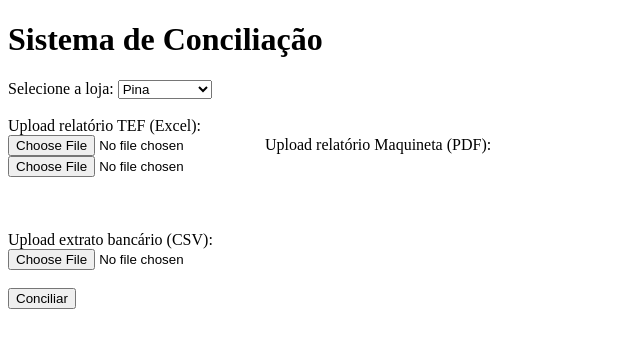
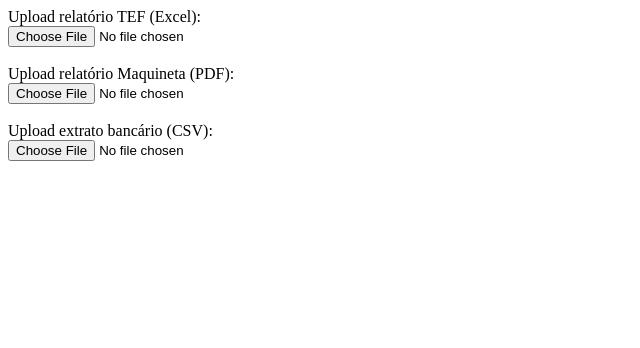
Before and after one commit to diplomatapina/conciliador-cartoes, a Flask app: page / in a window 1280 px wide. Shown: the top 348 px of the page, without its empty margins (0-640 px from the left). Run offline with Flask 3, Linux system fonts and the light colour scheme.

Commit message:
Update index.html

```diff
--- a/templates/index.html
+++ b/templates/index.html
@@ -1,43 +1,9 @@
-<!DOCTYPE html>
-
-<html>
-
-<head>
-<title>Conciliação de Cartões</title>
-</head>
-
-<body>
-
-<h1>Sistema de Conciliação</h1>
-
-<form action="/conciliar" method="post" enctype="multipart/form-data">
-
-<label>Selecione a loja:</label>
-
-<select name="loja">
-{% for loja in lojas %}
-<option value="{{ loja }}">{{ loja }}</option>
-{% endfor %}
-</select>
+<label>Upload relatório TEF (Excel):</label><br> <input type="file" name="tef_file" accept=".xlsx,.xls">
 
 <br><br>
 
-<label>Upload relatório TEF (Excel):</label><br> <input type="file" name="tef_file" accept=".xlsx,.xls">
+<label>Upload relatório Maquineta (PDF):</label><br> <input type="file" name="maquineta_file" accept=".pdf">
 
-  <label>Upload relatório Maquineta (PDF):</label><br>
-<input type="file" name="maquineta_file" accept=".pdf">
-
-<br><br>
 <br><br>
 
 <label>Upload extrato bancário (CSV):</label><br> <input type="file" name="extrato_file" accept=".csv">
-
-<br><br>
-
-<button type="submit">Conciliar</button>
-
-</form>
-
-</body>
-
-</html>
```
